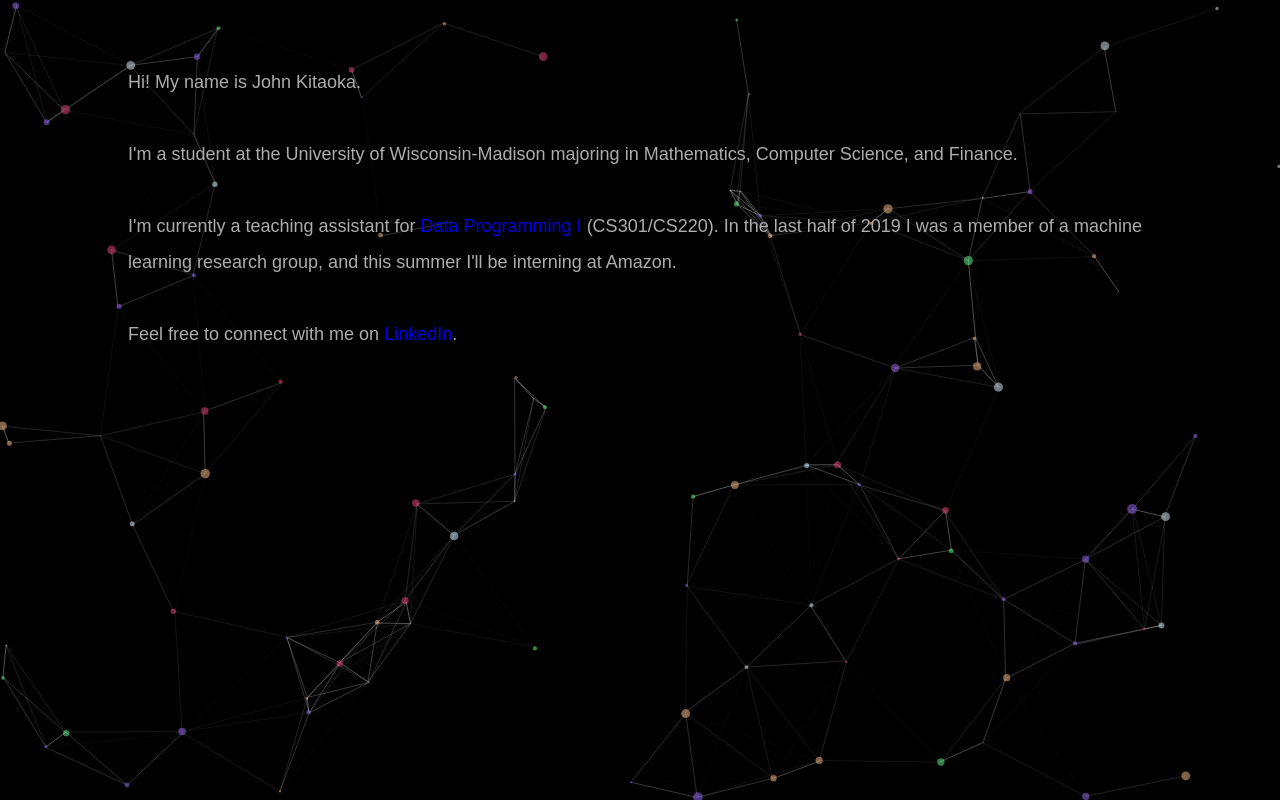
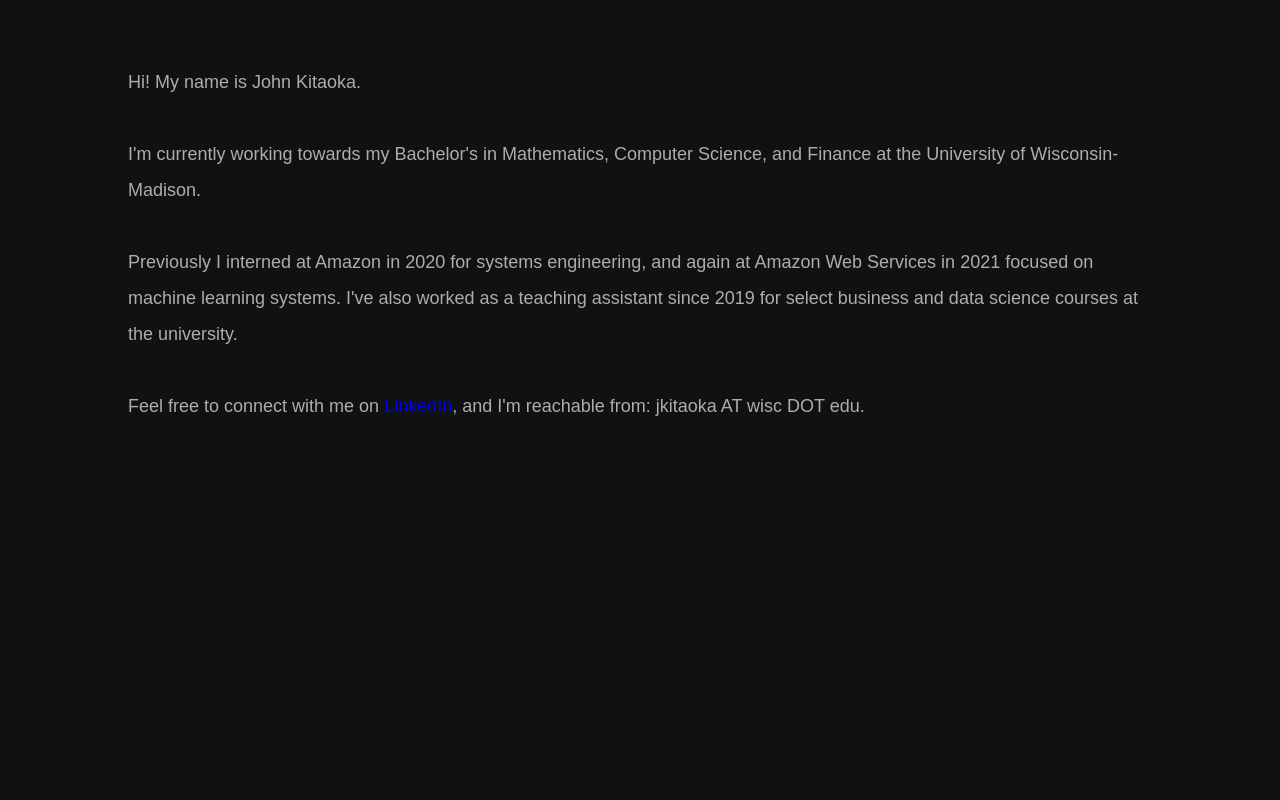
Before and after one commit to johnkitaoka/JohnKitaoka, a plain HTML site: page index.html in a window 1280 px wide. Drawn offline with nearby package versions, Linux system fonts and the light colour scheme.

Commit message:
Update index.html

```diff
--- a/index.html
+++ b/index.html
@@ -10,7 +10,7 @@
 <head>
   <meta charset="utf-8">
   <title>John Kitaoka</title>
-  <meta name="description" content="Personal website made with particles.js">
+  <meta name="description" content="Personal website">
   <meta name="author" content="John Kitaoka" />
   <meta name="viewport" content="width=device-width, initial-scale=1.0, minimum-scale=1.0, maximum-scale=1.0, user-scalable=no">
   <link rel="stylesheet" media="screen" href="css/style.css">
@@ -22,20 +22,17 @@
  	   <p>Hi! My name is John Kitaoka.</br></br></p>
 	</section>
 
+
+
 	<section class = "text">
-		<p>I'm a student at the University of Wisconsin-Madison majoring in Mathematics, Computer Science, and Finance. </br></br></p>
+		<p>I'm currently working towards my Bachelor's in Mathematics, Computer Science, and Finance at the University of Wisconsin-Madison.</br></br></p>
+		<p>Previously I interned at Amazon in 2020 for systems engineering, and again at Amazon Web Services in 2021 focused on machine learning systems. I've also worked as a teaching assistant since 2019 for select business and data science courses at the university.</br></br></p>
 	</section>
 
 
 
 	<section class = "text">
-		<p>I'm currently a teaching assistant for <a href= "https://tyler.caraza-harter.com/cs301/fall19/schedule.html">Data Programming I</a> (CS301/CS220). In the last half of 2019 I was a member of a machine learning research group, and this summer I'll be interning at Amazon. </br></br></p>
-	</section>
-
-
-
-	<section class = "text">
-		<p>Feel free to connect with me on <a href="https://www.linkedin.com/in/johnkitaoka">LinkedIn</a>. </p>
+		<p>Feel free to connect with me on <a href="https://www.linkedin.com/in/johnkitaoka">LinkedIn</a>, and I'm reachable from: jkitaoka AT wisc DOT edu.</p>
 	</section>
 
 
@@ -44,7 +41,7 @@
 
 
 <!-- particles.js container -->
-<div id="particles-js"></div>
+<!-- <div id="particles-js"></div> -->
 
 <!-- scripts -->
 <script src="https://cdn.jsdelivr.net/npm/particles.js@2.0.0/particles.min.js"></script>
```
